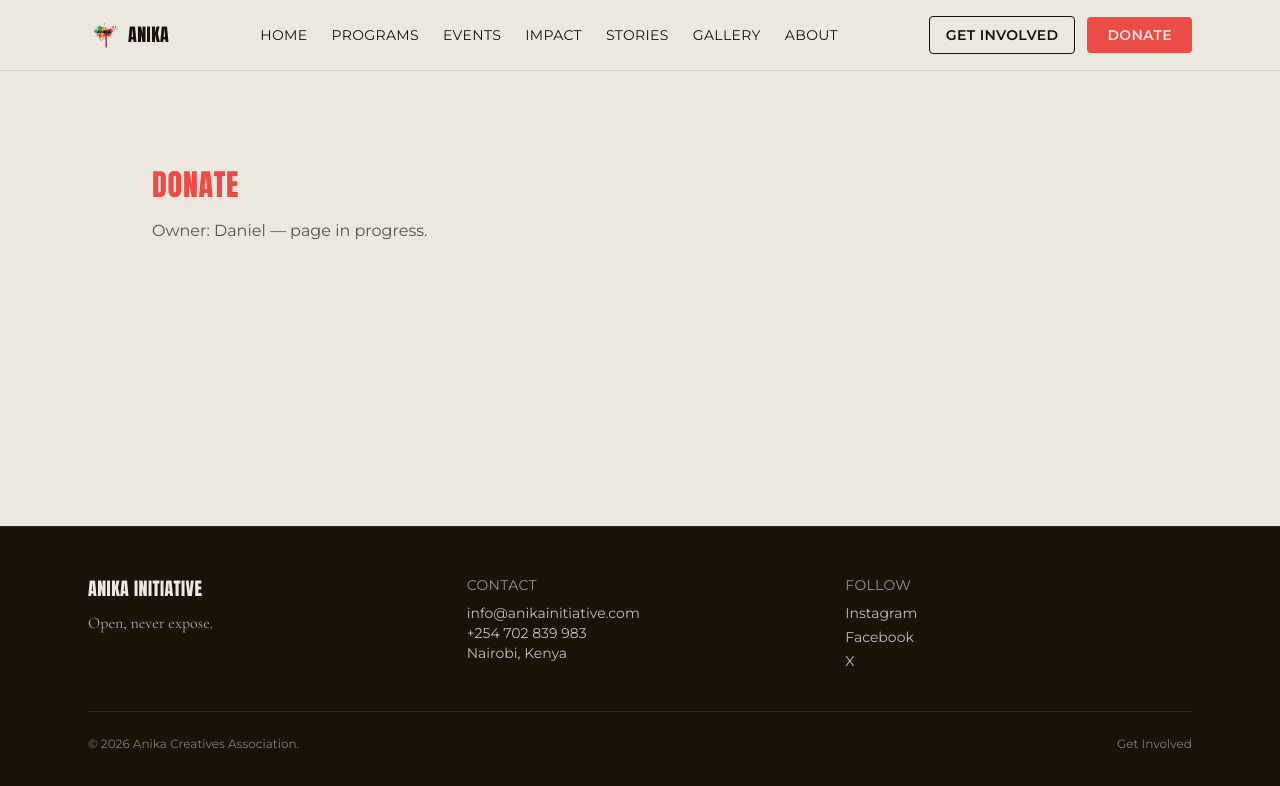
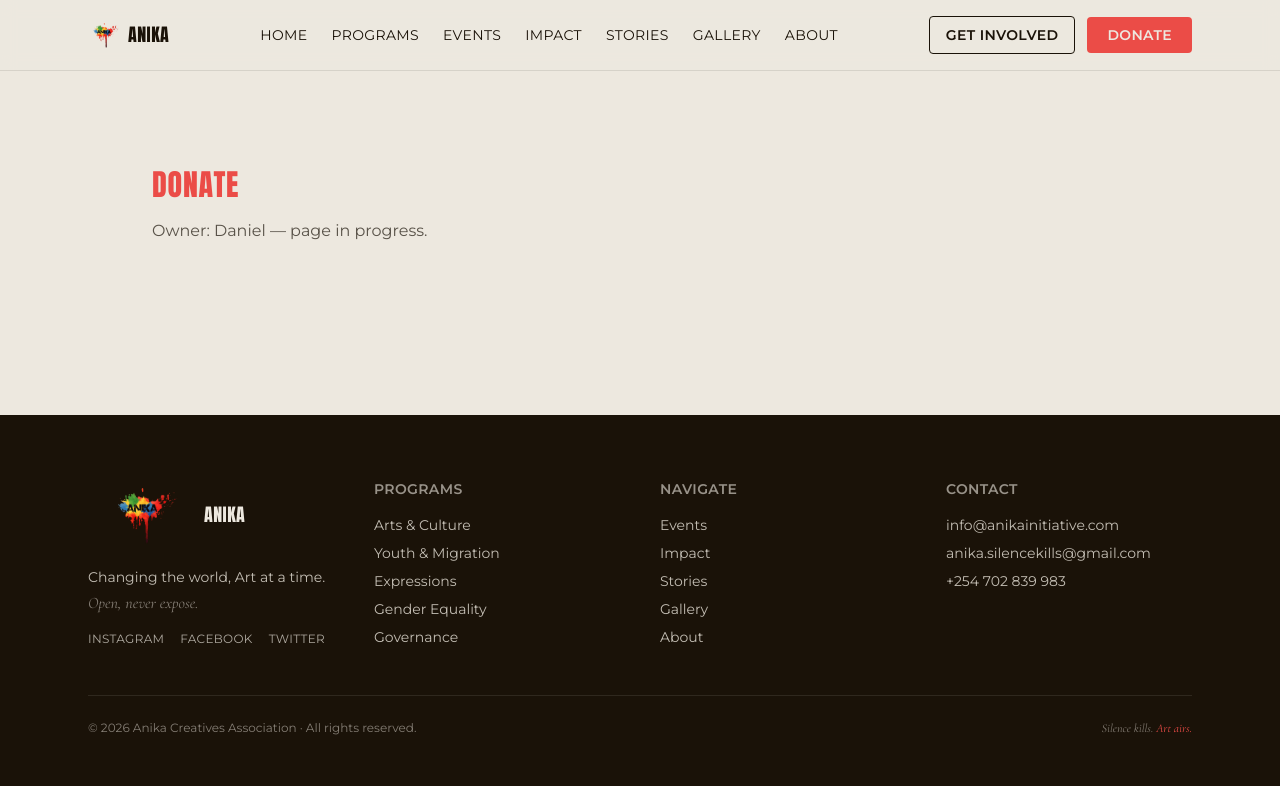
Before and after one commit to Jkosencha/Anika-Initiative, a React (Vite) app: page /donate in a window 1280 px wide. Shown: the top 786 px of the page. Built offline with nearby package versions, Linux system fonts and the light colour scheme.

Commit message:
Build Footer with 4-column layout

```diff
--- a/src/components/layout/Footer.jsx
+++ b/src/components/layout/Footer.jsx
@@ -1,55 +1,105 @@
 import { NavLink } from 'react-router-dom'
+
+const programs = [
+  'Arts & Culture',
+  'Youth & Migration',
+  'Expressions',
+  'Gender Equality',
+  'Governance',
+]
+
+const navigate = [
+  { to: '/events', label: 'Events' },
+  { to: '/impact', label: 'Impact' },
+  { to: '/stories', label: 'Stories' },
+  { to: '/gallery', label: 'Gallery' },
+  { to: '/about', label: 'About' },
+]
 
 function Footer() {
   return (
-    <footer className="border-t border-cream/10 bg-ink text-cream">
-      <div className="mx-auto max-w-6xl px-6 py-12">
-        <div className="grid gap-8 sm:grid-cols-3">
+    <footer className="bg-ink text-cream">
+      <div className="mx-auto max-w-6xl px-6 py-16">
+        <div className="grid gap-10 sm:grid-cols-2 lg:grid-cols-4">
           <div>
-            <p className="font-display text-lg uppercase tracking-wide">Anika Initiative</p>
-            <p className="mt-2 font-editorial text-cream/70">
-              Open, never expose.
-            </p>
-          </div>
-
-          <div>
-            <p className="font-body text-sm uppercase tracking-wide text-cream/60">Contact</p>
-            <p className="mt-2 font-body text-sm text-cream/80">
-              info@anikainitiative.com
-              <br />
-              +254 702 839 983
-              <br />
-              Nairobi, Kenya
-            </p>
-          </div>
-
-          <div>
-            <p className="font-body text-sm uppercase tracking-wide text-cream/60">Follow</p>
-            <ul className="mt-2 space-y-1 font-body text-sm text-cream/80">
+            <NavLink to="/" className="flex items-center gap-2">
+              <img src="/anika-logo.png" alt="Anika Initiative" className="h-18 w-auto object-contain" />
+              <span className="font-display text-lg uppercase tracking-wide">Anika</span>
+            </NavLink>
+            <p className="mt-4 font-body text-sm text-cream/80">Changing the world, Art at a time.</p>
+            <p className="mt-1 font-editorial italic text-cream/50">Open, never expose.</p>
+            <ul className="mt-4 flex gap-4 font-body text-xs uppercase tracking-wide text-cream/70">
               <li>
-                <a href="https://instagram.com/Anikainitiative_" target="_blank" rel="noreferrer">
+                <a href="https://instagram.com/Anikainitiative_" target="_blank" rel="noreferrer" className="hover:text-coral">
                   Instagram
                 </a>
               </li>
               <li>
-                <a href="https://facebook.com" target="_blank" rel="noreferrer">
+                <a href="https://facebook.com" target="_blank" rel="noreferrer" className="hover:text-coral">
                   Facebook
                 </a>
               </li>
               <li>
-                <a href="https://x.com" target="_blank" rel="noreferrer">
-                  X
+                <a href="https://x.com" target="_blank" rel="noreferrer" className="hover:text-coral">
+                  Twitter
+                </a>
+              </li>
+            </ul>
+          </div>
+
+          <div>
+            <p className="font-body text-sm font-semibold uppercase tracking-wide text-cream/60">Programs</p>
+            <ul className="mt-4 space-y-2 font-body text-sm text-cream/80">
+              {programs.map((program) => (
+                <li key={program}>
+                  <NavLink to="/programs" className="hover:text-coral">
+                    {program}
+                  </NavLink>
+                </li>
+              ))}
+            </ul>
+          </div>
+
+          <div>
+            <p className="font-body text-sm font-semibold uppercase tracking-wide text-cream/60">Navigate</p>
+            <ul className="mt-4 space-y-2 font-body text-sm text-cream/80">
+              {navigate.map((link) => (
+                <li key={link.to}>
+                  <NavLink to={link.to} className="hover:text-coral">
+                    {link.label}
+                  </NavLink>
+                </li>
+              ))}
+            </ul>
+          </div>
+
+          <div>
+            <p className="font-body text-sm font-semibold uppercase tracking-wide text-cream/60">Contact</p>
+            <ul className="mt-4 space-y-2 font-body text-sm text-cream/80">
+              <li>
+                <a href="mailto:info@anikainitiative.com" className="hover:text-coral">
+                  info@anikainitiative.com
+                </a>
+              </li>
+              <li>
+                <a href="mailto:anika.silencekills@gmail.com" className="hover:text-coral">
+                  anika.silencekills@gmail.com
+                </a>
+              </li>
+              <li>
+                <a href="tel:+254702839983" className="hover:text-coral">
+                  +254 702 839 983
                 </a>
               </li>
             </ul>
           </div>
         </div>
 
-        <div className="mt-10 flex flex-col gap-2 border-t border-cream/10 pt-6 text-xs text-cream/50 sm:flex-row sm:items-center sm:justify-between">
-          <p>&copy; {new Date().getFullYear()} Anika Creatives Association.</p>
-          <NavLink to="/get-involved" className="hover:text-coral">
-            Get Involved
-          </NavLink>
+        <div className="mt-12 flex flex-col gap-2 border-t border-cream/10 pt-6 text-xs text-cream/50 sm:flex-row sm:items-center sm:justify-between">
+          <p>&copy; {new Date().getFullYear()} Anika Creatives Association &middot; All rights reserved.</p>
+          <p className="font-editorial italic">
+            Silence kills. <span className="text-coral">Art airs.</span>
+          </p>
         </div>
       </div>
     </footer>
```
